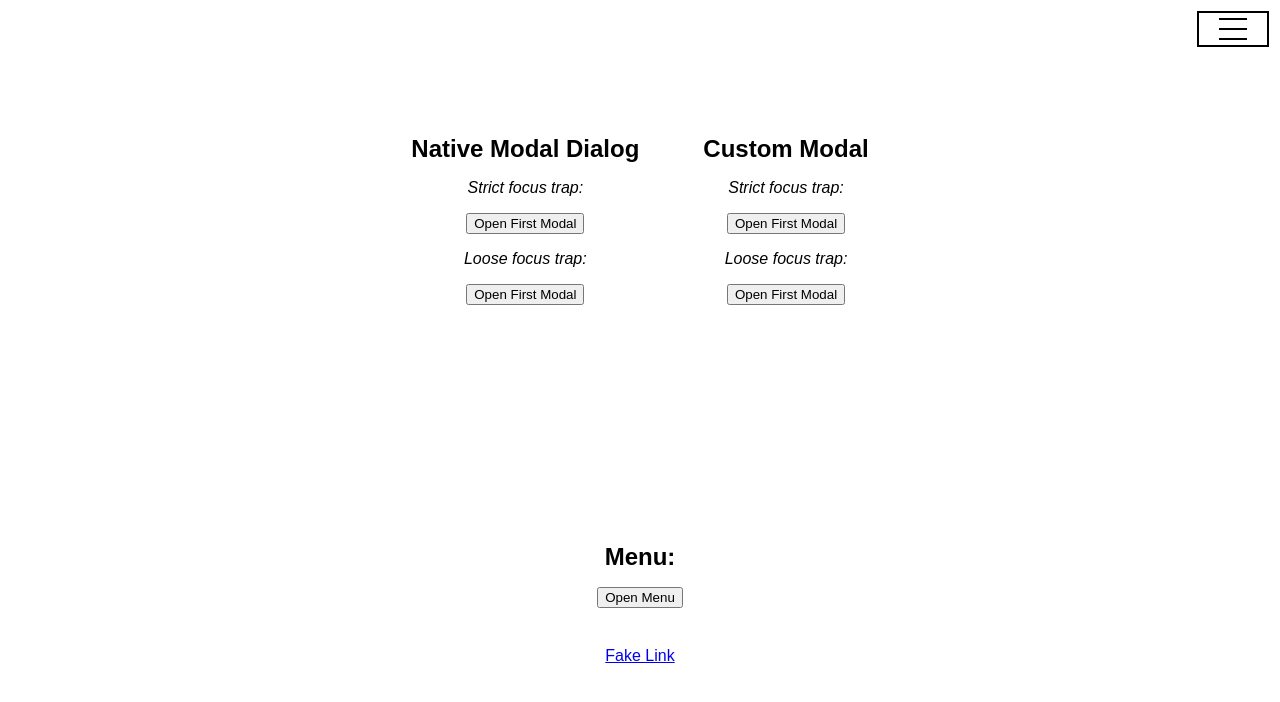
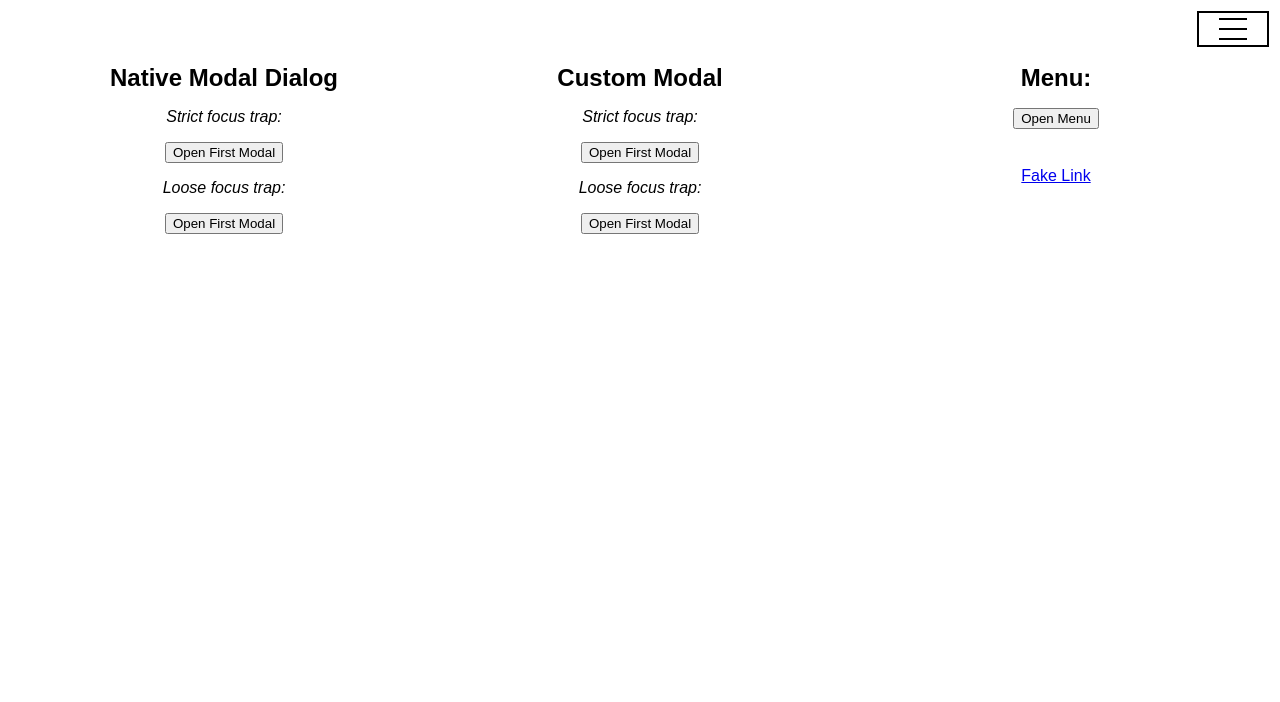
Before and after one commit to shimbarks/keyboard-a11y, a React (Create React App) app: page / in a window 1280 px wide. Shown: the top 702 px of the page. Built offline with nearby package versions, Linux system fonts and the light colour scheme.

Commit message:
layout changes

```diff
--- a/src/App.scss
+++ b/src/App.scss
@@ -6,10 +6,8 @@
     position: relative;
     padding: 3rem;
     height: 100%;
-    display: flex;
-    flex-direction: column;
-    justify-content: space-around;
-    align-items: center;
+    display: grid;
+    grid-template-columns: repeat(auto-fit, minmax(250px, 1fr));
     gap: 4rem;
     transition: width $sidebar-transition;
 
@@ -22,15 +20,10 @@
     }
   }
 
-  &__modals-section {
-    display: flex;
-    gap: 4rem;
-  }
-
   &__section {
+    padding: 1rem;
     display: flex;
     flex-direction: column;
-    justify-content: space-around;
     align-items: center;
     gap: 1rem;
   }
--- a/src/App.tsx
+++ b/src/App.tsx
@@ -21,17 +21,7 @@
   const sidebarMod = isSidebarOpen ? 'open' : 'closed';
 
   return (
-    <>
     <main className={`app__main app__main--sidebar-${sidebarMod}`}>
-        <ToggleSidebar
-          isSidebarOpen={isSidebarOpen}
-          setIsSidebarOpen={setIsSidebarOpen}
-        />
-        <Sidebar
-          isSidebarOpen={isSidebarOpen}
-          setIsSidebarOpen={setIsSidebarOpen}
-        />
-        <section className="app__modals-section">
       <section className="app__section">
         <h2>Native Modal Dialog</h2>
         <i>Strict focus trap:</i>
@@ -52,7 +42,6 @@
         <i>Loose focus trap:</i>
         <ModalOpener implementation="custom modal" keyboardTrap="loose" />
       </section>
-        </section>
       <section className="app__section">
         <h2>Menu:</h2>
         <Menu label="Open Menu" items={menuItems} />
@@ -60,7 +49,14 @@
           Fake Link
         </a>
       </section>
+      <ToggleSidebar
+        isSidebarOpen={isSidebarOpen}
+        setIsSidebarOpen={setIsSidebarOpen}
+      />
+      <Sidebar
+        isSidebarOpen={isSidebarOpen}
+        setIsSidebarOpen={setIsSidebarOpen}
+      />
     </main>
-    </>
   );
 };
```
Lines whose indentation alone changed are shown as unchanged.
